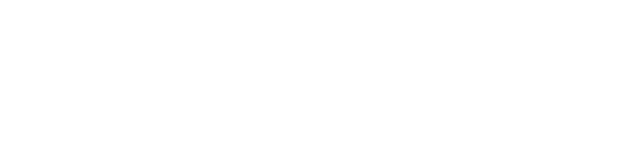
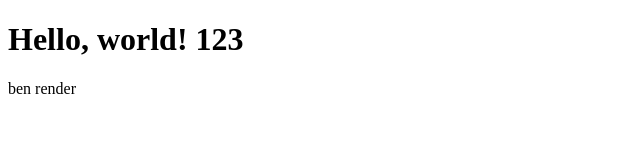
Before and after one commit to mengsixing/diy-react, a website: page test.html in a window 1280 px wide. Shown: the whole page, without its empty margins (0-640 px from the left). Drawn offline with nearby package versions, Linux system fonts and the light colour scheme.

Commit message:
整理文件夹

```diff
--- /dev/null
+++ b/src/myReact.js
@@ -0,0 +1,79 @@
+
+function Component(props, context, updater) {
+  this.props = props;
+  this.context = context;
+  this.refs = {};
+  // We initialize the default updater but the real one gets injected by the
+  // renderer.
+  // this.updater = updater || ReactNoopUpdateQueue;
+}
+
+function createElement(type, config, children) {
+  var propName = void 0;
+  var props = {};
+  var self = null;
+  var source = null;
+
+  if (config != null) {
+    self = config.__self === undefined ? null : config.__self;
+    source = config.__source === undefined ? null : config.__source;
+    // 将剩余属性添加到新的props对象中
+    for (propName in config) {
+      if (hasOwnProperty.call(config, propName)) {
+        props[propName] = config[propName];
+      }
+    }
+  }
+
+  // Children可以不止一个argument，那些被转移到新分配的道具对象。
+  var childrenLength = arguments.length - 2;
+  if (childrenLength === 1) {
+    props.children = children;
+  } else if (childrenLength > 1) {
+    var childArray = Array(childrenLength);
+    for (var i = 0; i < childrenLength; i++) {
+      childArray[i] = arguments[i + 2];
+    }
+    {
+      if (Object.freeze) {
+        Object.freeze(childArray);
+      }
+    }
+    props.children = childArray;
+  }
+
+  // 解决默认props
+  if (type && type.defaultProps) {
+    var defaultProps = type.defaultProps;
+    for (propName in defaultProps) {
+      if (props[propName] === undefined) {
+        props[propName] = defaultProps[propName];
+      }
+    }
+  }
+  return ReactElement(type, self, source, false, props);
+}
+
+function ReactElement(type, self, source, owner, props) {
+  var element = {
+    // This tag allows us to uniquely identify this as a React Element
+    $$typeof: Symbol['for']('react.element'),
+    // Built-in properties that belong on the element
+    type: type,
+    props: props,
+    // 记录负责创建此元素的组件。
+    _owner: owner
+  };
+  {
+    if (Object.freeze) {
+      Object.freeze(element.props);
+      Object.freeze(element);
+    }
+  }
+  return element;
+};
+
+var React = {
+  Component,
+  createElement
+};
--- /dev/null
+++ b/src/myReactDom.js
@@ -0,0 +1,40 @@
+// 渲染真实dom
+function renderDom(element) {
+  var domElement = document.createElement(element.type);
+  for (var item of element.props.children) {
+    if (typeof (item) === 'string') {
+      domElement.appendChild(document.createTextNode(item));
+    }
+    if (typeof (item.type) === 'string') {
+      domElement.appendChild(renderDom(item));
+    }
+    if (typeof (item.type) === 'function') {
+      var com = renderComponent(item);
+      domElement.appendChild(com);
+    }
+  }
+  return domElement;
+}
+
+// 渲染jsx对象
+function renderComponent(element) {
+  var fragment = document.createDocumentFragment();
+  // 原生html标签
+  if (typeof (element.type) === 'string') {
+    var domElement = renderDom(element);
+    fragment.appendChild(domElement);
+  }
+  // react组件
+  if (typeof element.type === 'function') {
+    var domComplict = new element.type(element.props).render();
+    var domElement = renderDom(domComplict);
+    fragment.appendChild(domElement);
+  }
+  return fragment;
+}
+
+var ReactDOM = {
+  render(element, mountNode) {
+    mountNode.appendChild(renderComponent(element));
+  }
+}
--- a/test.html
+++ b/test.html
@@ -6,17 +6,31 @@
   <meta name="viewport" content="width=device-width, initial-scale=1.0">
   <meta http-equiv="X-UA-Compatible" content="ie=edge">
   <title>test</title>
+
 </head>
 
 <body>
   <div id="root"></div>
-  <script>
-    const myWorker = new Worker('./worker.js');
-    myWorker.postMessage('test');
-    myWorker.onmessage = function (e) {
-      root.innerHTML = '';
-      eval(e.data);
+  <script src="./src/myReact.js"></script>
+  <script src="./src/myReactDom.js"></script>
+  <script src="https://cdn.bootcss.com/babel-standalone/7.0.0-beta.3/babel.min.js"></script>
+  <script type="text/babel">
+    class Test extends React.Component{
+      render(){
+        return (
+          <div>{this.props.title} render</div>
+        );
+      }
     }
+
+    ReactDOM.render(
+        <div>
+          <h1>Hello, world! <span>123</span> </h1>
+          <Test title="ben" />
+        </div>,
+        document.getElementById('root')
+      );
+    // ReactDOM.render(<Test title="ben" />,document.getElementById('root'));
   </script>
 </body>
 
```
Also changed, not shown: index.html (+2 -3 lines), react/React.js (renamed from React.js), react/ReactDom.js (renamed from ReactDom.js).
